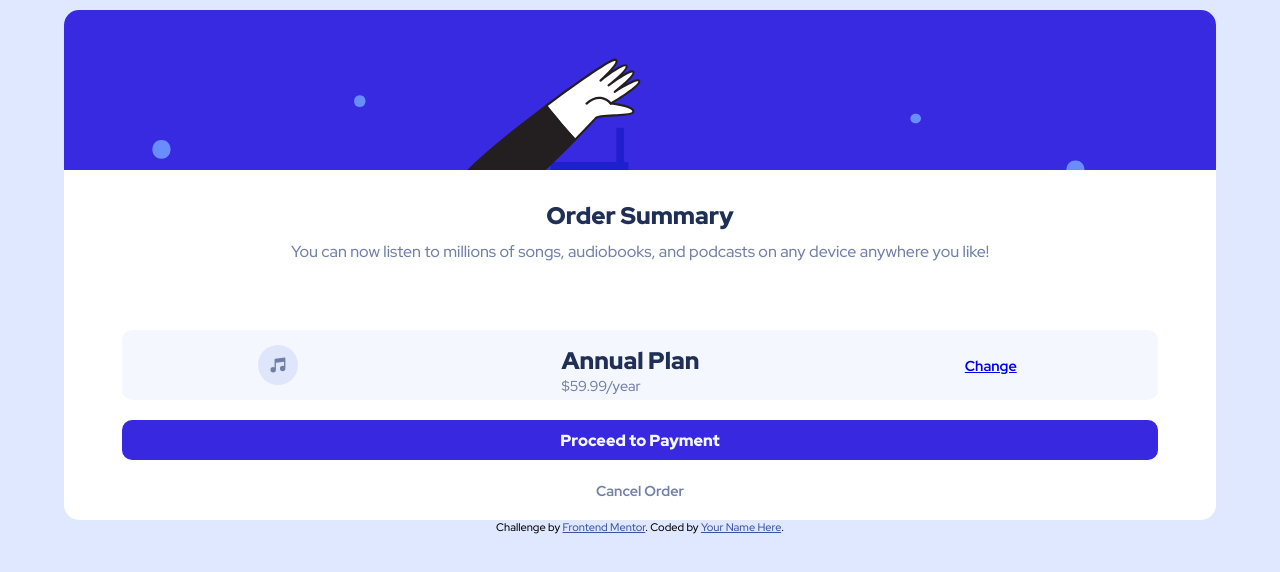
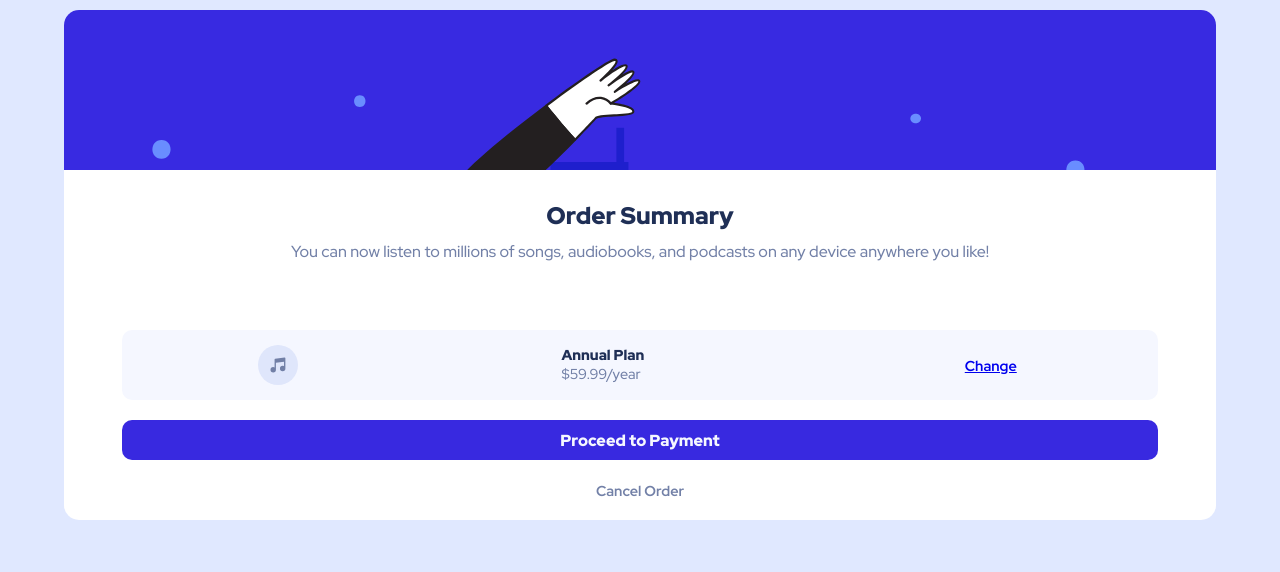
Before and after one commit to BrunoSilvaFaria/order-summary-component-main-, a plain HTML site: page index.html in a window 1280 px wide. Drawn offline with Linux system fonts and the light colour scheme.

Commit message:
Desabilitar o footer

```diff
--- a/index.html
+++ b/index.html
@@ -36,7 +36,7 @@
     <section class="section_plano">
       <span class="section_plano_info__icon"></span>
         <div class="section_plano_info__itens">
-          <h2 class="section_plano_info__itens-plano">
+          <h2 class="section_plano_info__item-plano">
             Annual Plan
           </h2>
           <p class="section_plano_info__item-valor">
@@ -63,9 +63,9 @@
 
 
 
-  <div class="attribution">
+  <!-- <div class="attribution">
     Challenge by <a href="https://www.frontendmentor.io?ref=challenge" target="_blank">Frontend Mentor</a>.
     Coded by <a href="#">Your Name Here</a>.
-  </div>
+  </div> -->
 </body>
 </html>
```
